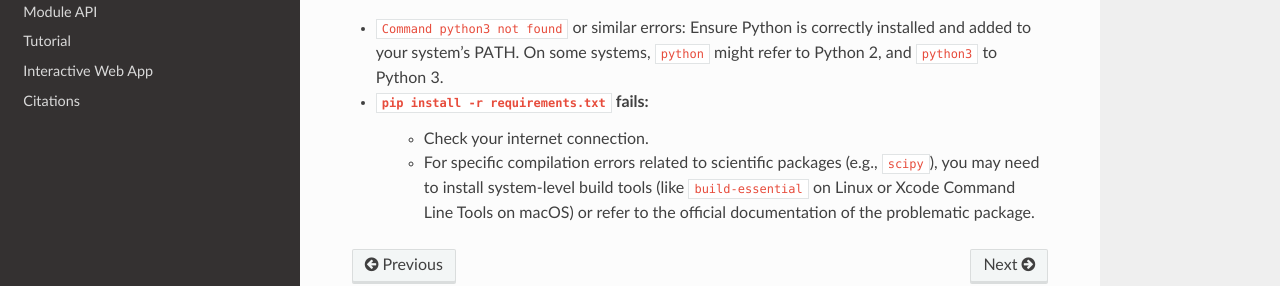
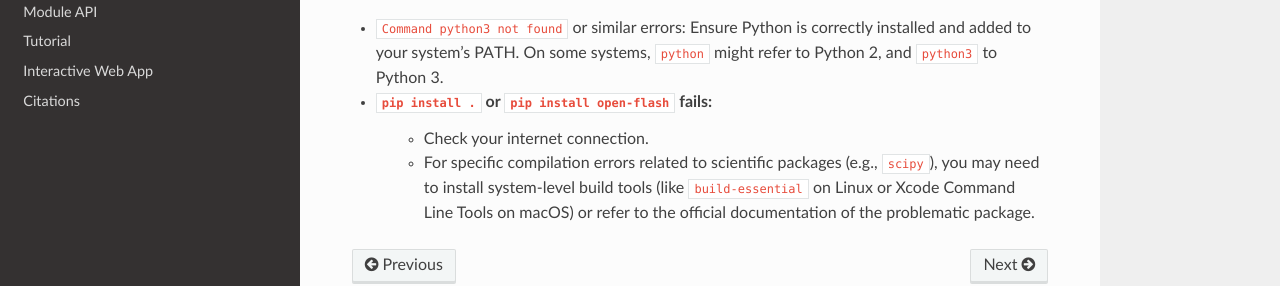
Before and after one commit to symbiotic-engineering/OpenFLASH, a Sphinx documentation site: the page built from docs/installation.rst, in a window 1280 px wide and 900 px high, scrolled down 1803 px. Shown: the part 486-772 px from the top of the window. Built offline with Sphinx 7.4.7 and the Read the Docs theme 3.1.0, drawn with Linux system fonts in a browser that asks for light colours.

Commit message:
build: remove requirements.txt references from docs and workflows
Updates build configurations, documentation, and CI/CD workflows to rely on pyproject.toml extras instead of the deprecated requirements.txt.
- MANIFEST.in: Stop including requirements.txt.
- deploy-docs.yml: Install dependencies via pip install .[dev].
- README.md: Update developer installation instructions.
- installation.rst: Update troubleshooting steps.

```diff
--- a/docs/installation.rst
+++ b/docs/installation.rst
@@ -115,6 +115,6 @@ To quickly verify that your installation was successful and core dependencies ar
 Troubleshooting
 ---------------
 * ``Command python3 not found`` or similar errors: Ensure Python is correctly installed and added to your system's PATH. On some systems, ``python`` might refer to Python 2, and ``python3`` to Python 3.
-* ``pip install -r requirements.txt`` fails:
+* ``pip install .`` or ``pip install open-flash`` fails:
     * Check your internet connection.
     * For specific compilation errors related to scientific packages (e.g., ``scipy``), you may need to install system-level build tools (like ``build-essential`` on Linux or Xcode Command Line Tools on macOS) or refer to the official documentation of the problematic package.
```
Also changed, not shown: README.md (+1 -1 lines), 2 other files.
